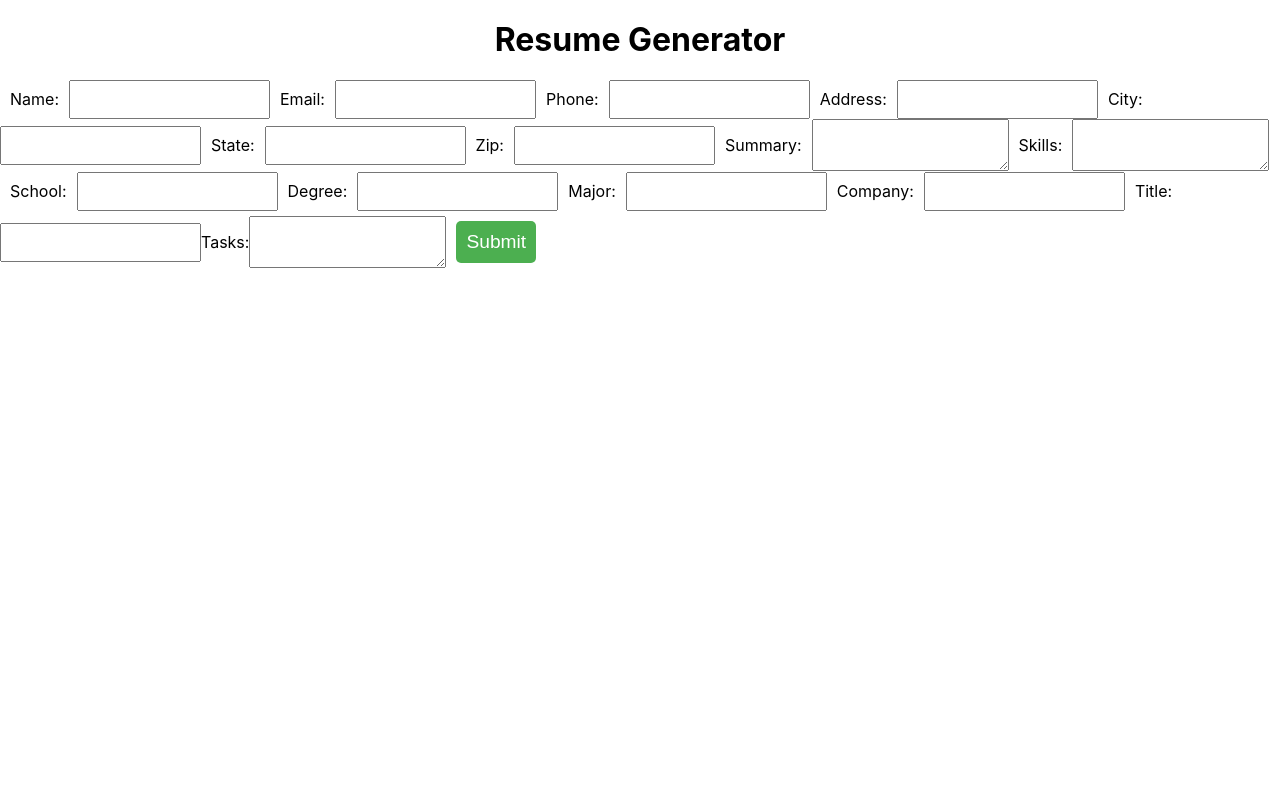
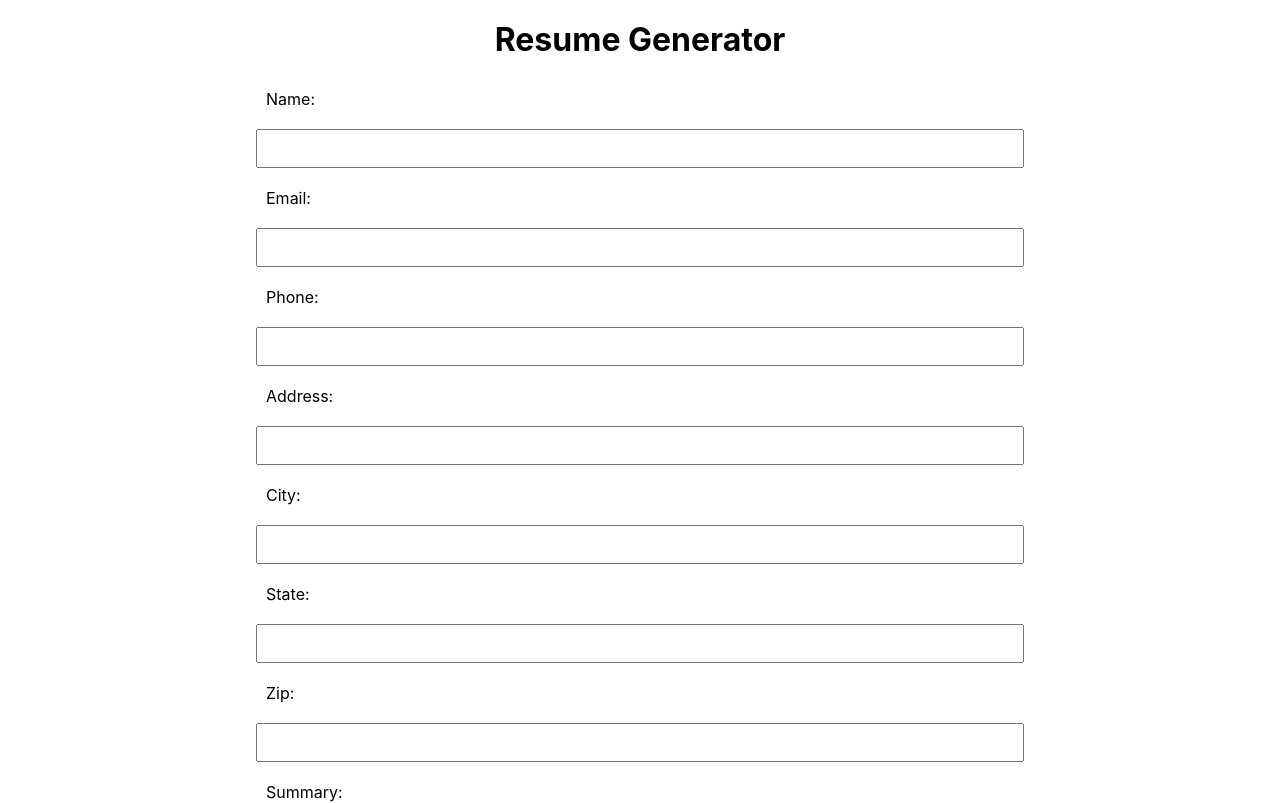
Before and after one commit to PjSingh22/cv-project, a React (Create React App) app: page / in a window 1280 px wide. Shown: the top 803 px of the page. Built offline with nearby package versions, Linux system fonts and the light colour scheme.

Commit message:
resume generator complete

```diff
--- a/src/App.js
+++ b/src/App.js
@@ -1,5 +1,5 @@
 import React, { Component } from 'react';
-import './App.css';
+import './styles/App.css';
 
 import Resume from './components/Resume';
 
@@ -87,10 +87,28 @@ class App extends Component {
     });
   };
 
-  // editResume = (e) => {
-  //   e.preventDefault();
+  editResume = (e) => {
+    e.preventDefault();
+    const { resume } = this.state;
+    this.setState({
+      name: resume.name,
+      email: resume.email,
+      phone: resume.phone,
+      address: resume.address,
+      city: resume.city,
+      state: resume.state,
+      zip: resume.zip,
+      summary: resume.summary,
+      skills: resume.skills,
+      school: resume.school,
+      degree: resume.degree,
+      major: resume.major,
+      company: resume.company,
+      title: resume.title,
+      tasks: resume.tasks,
+    })
 
-  // }
+  }
 
   render() {
     const {
@@ -114,6 +132,7 @@ class App extends Component {
 
     return (
       <div className='app'>
+        <div className='form-container'>
           <h1>Resume Generator</h1>
           <form onSubmit={this.onSubmit}>
             <label htmlFor='name'>Name:</label>
@@ -146,9 +165,10 @@ class App extends Component {
             <input type='text' id='title' value={title} onChange={this.handleChange} />
             <lable htmlFor='tasks'>Tasks:</lable>
             <textarea id='tasks' value={tasks} onChange={this.handleChange} />
-          <button type='submit'>Submit</button>
+            <button className='form-submit' type='submit'>Submit</button>
           </form>
-        <Resume resume={resume}/>
+        </div>
+        <Resume resume={resume} editResume={this.editResume}/>
       </div>
     );
   };
--- a/src/components/Resume.js
+++ b/src/components/Resume.js
@@ -1,5 +1,5 @@
 import React from 'react';
-import './Resume.css';
+import '../styles/Resume.css';
 
 export default function Resume(props) {
   const { resume } = props;
@@ -8,12 +8,9 @@ export default function Resume(props) {
     return null;
   }
 
-  // editResume = () => {
-  //   props.editResume(resume);
-  // }
-
   return (
     <div className='resume-container'>
+      <button type='button' className='edit-btn' onClick={props.editResume}>Edit</button>
       <div className='resume-header section'>
         <h1>{resume.name}</h1>
         <h2>{resume.email}</h2>
@@ -45,7 +42,6 @@ export default function Resume(props) {
           <li>Tasks: {resume.tasks}</li>
         </ul>
       </div>
-      <button type='button' className='edit-btn'>Edit</button>
     </div>
   )
 }
--- a/src/index.js
+++ b/src/index.js
@@ -1,6 +1,6 @@
 import React from 'react';
 import ReactDOM from 'react-dom/client';
-import './index.css';
+import './styles/index.css';
 import App from './App';
 import reportWebVitals from './reportWebVitals';
 
--- a/src/App.css
+++ b/src/styles/App.css
@@ -4,12 +4,16 @@
   box-sizing: border-box;
 }
 
+.form-container {
+  width: 60%;
+  margin: 0 auto;
+}
+
 form {
-  display: flex;
-  flex-direction: row;
-  flex-wrap: wrap;
+  display: grid;
+  grid-template-columns: 1fr;
   align-items: center;
-  /* justify-content: center; */
+  grid-gap: 10px;
 }
 
 input, textarea {
@@ -26,7 +30,7 @@ h1 {
   margin: 20px 0;
 }
 
-button {
+.form-submit {
   padding: 10px;
   background-color: #4CAF50;
   color: white;
--- a/src/components/Resume.css
+++ b/src/styles/Resume.css
@@ -44,5 +44,8 @@ li {
   border-radius: 5px;
   font-size: 1.2rem;
   font-weight: 400;
+  padding: 20px;
   margin: 10px;
+  position: absolute;
+  right: 0;
 }
```
Also changed, not shown: src/styles/index.css (renamed from src/index.css). Lines whose indentation alone changed are shown as unchanged.
